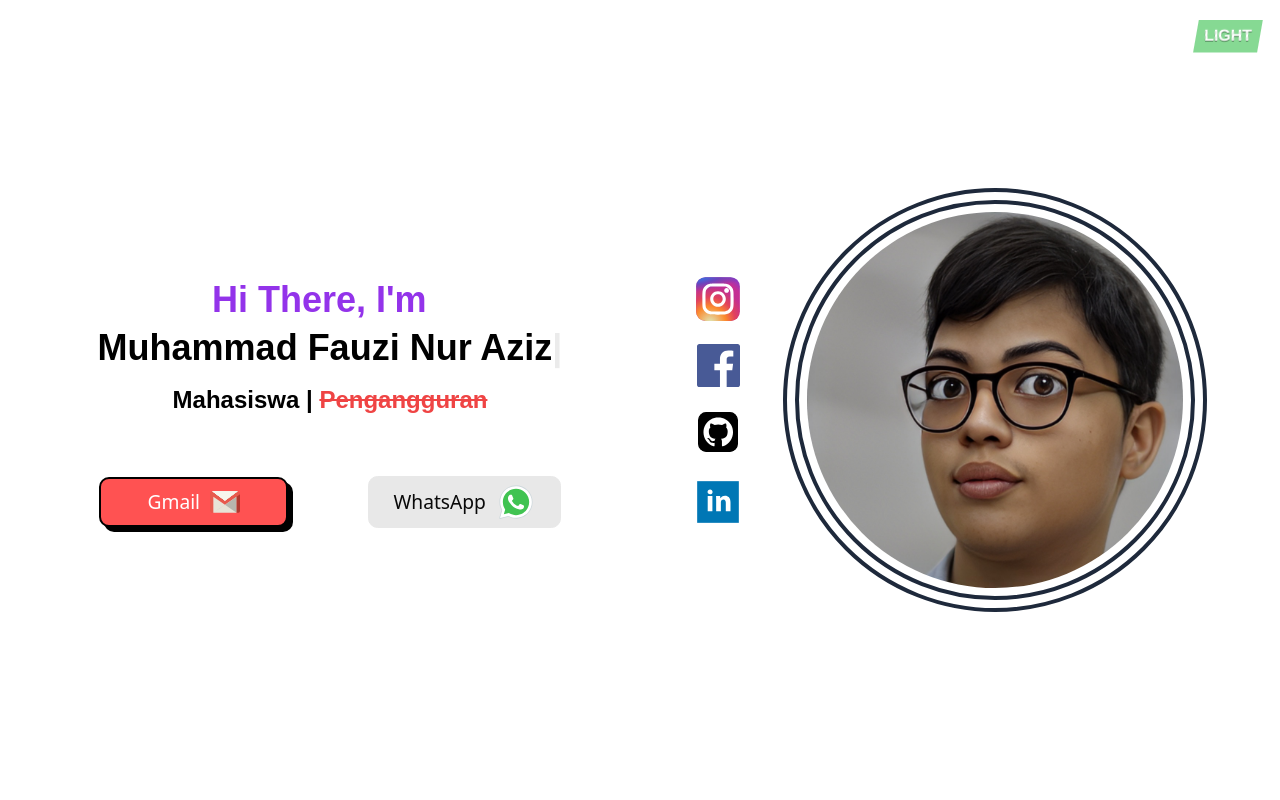
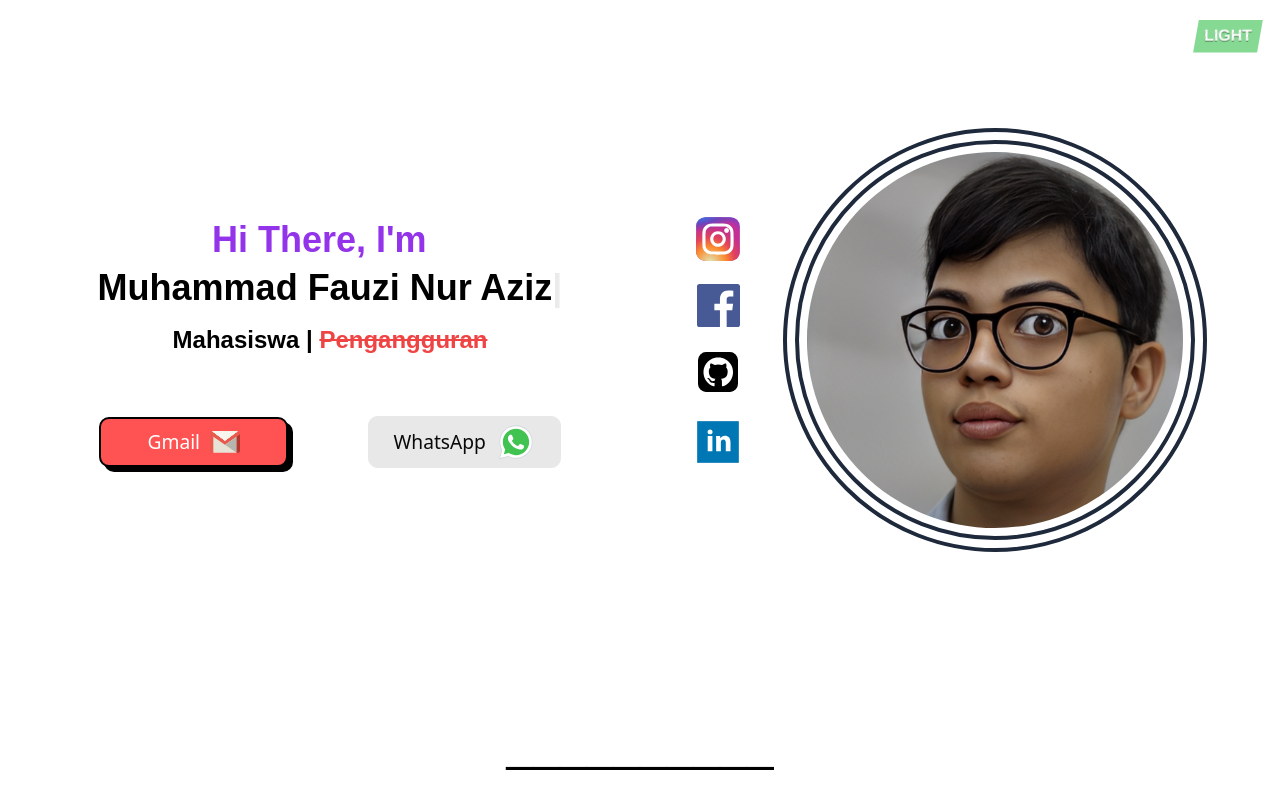
Before and after one commit to avnexcode/profile, a React (Vite) app: page / in a window 1280 px wide. Shown: the top 800 px of the page. Built offline with nearby package versions, Linux system fonts and the light colour scheme.

Commit message:
update lanjutan

```diff
--- a/src/pages/home/section/Profile.tsx
+++ b/src/pages/home/section/Profile.tsx
@@ -16,7 +16,7 @@ export default function Profile() {
       "text-2xl md:text-3xl lg:text-4xl font-bold text-center font-montserrat lg:p-4 lg:pt-0 dark:text-slate-300",
   };
   return (
-    <div className="flex flex-col-reverse lg:flex-row justify-center items-center p-5 lg:min-h-[100vh]">
+    <div className="flex flex-col-reverse lg:flex-row justify-center items-center p-5 min-h-[90vh] lg:min-h-[85vh]">
       {/* left section  */}
       <div className="w-full lg:w-1/2 flex flex-col justify-center items-center gap-10">
         <div className="w-full flex flex-col justify-center items-center">
```
